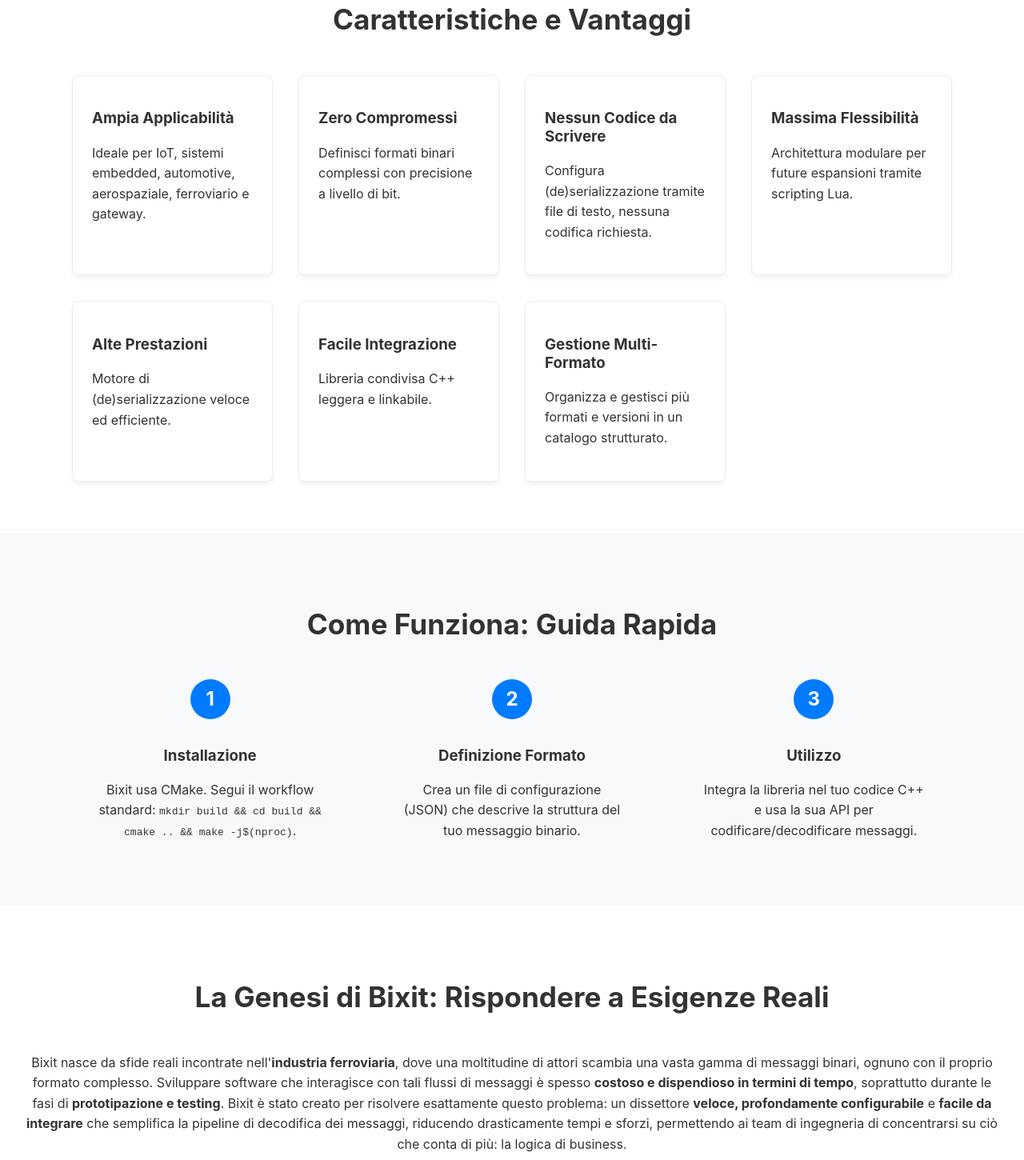
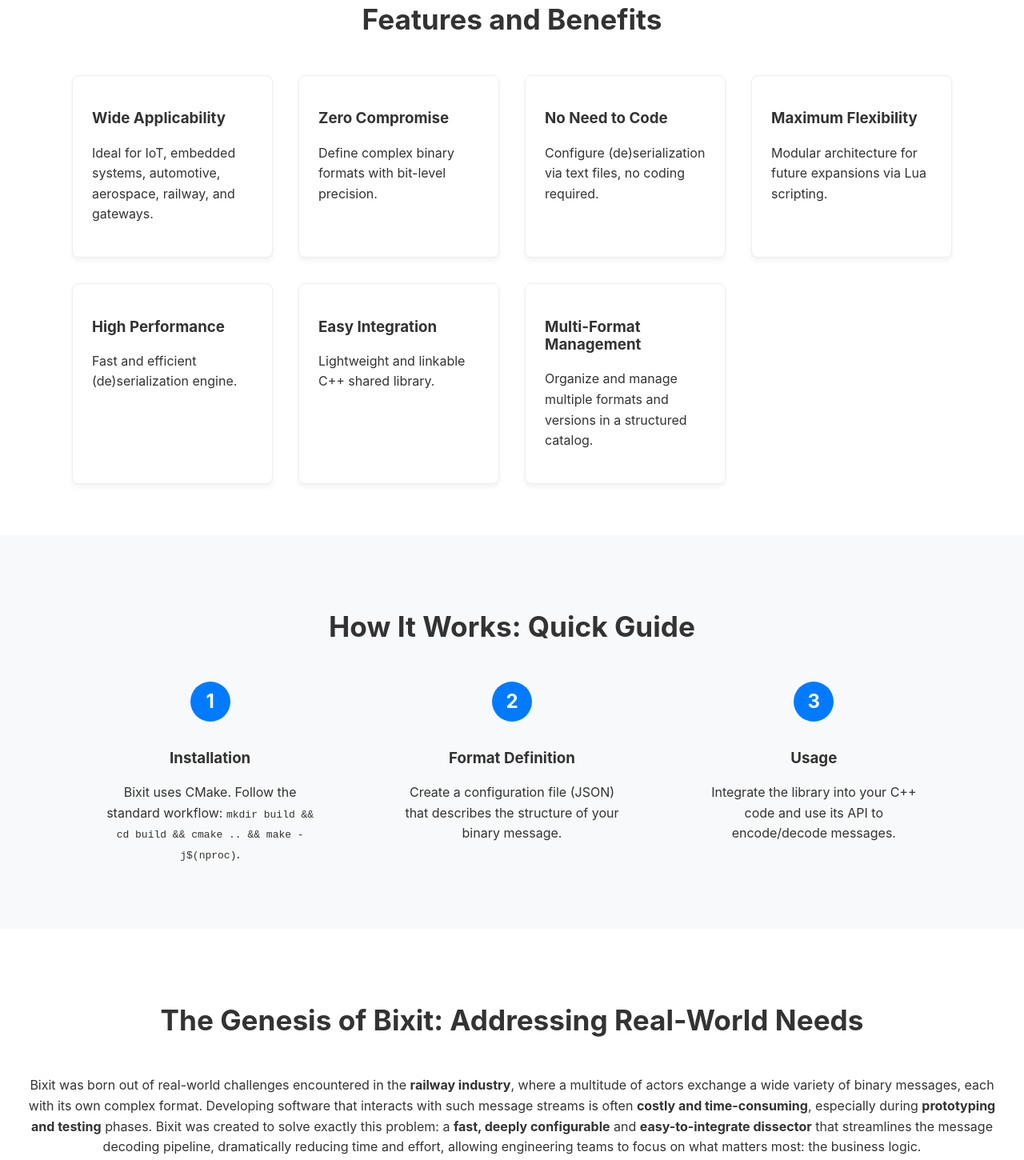
Before and after one commit to gitubo/bixit, a plain HTML site: page docs/index.html in a window 1280 px wide. Shown: the part 604-2054 px from the top of the page at 80% size. Drawn offline with Linux system fonts and the light colour scheme.

Commit message:
Update index.html

```diff
--- a/docs/index.html
+++ b/docs/index.html
@@ -1,9 +1,9 @@
 <!DOCTYPE html>
-<html lang="it">
+<html lang="en">
 <head>
     <meta charset="UTF-8">
     <meta name="viewport" content="width=device-width, initial-scale=1.0">
-    <title>Bixit - Il Tuo Dissettore di Messaggi Binari Senza Compromessi</title>
+    <title>Bixit - Your Uncompromising Binary Message Dissector</title>
     <link rel="stylesheet" href="style.css">
 </head>
 <body>
@@ -12,9 +12,9 @@
         <nav>
             <div class="logo">Bixit</div>
             <ul>
-                <li><a href="#features">Caratteristiche</a></li>
-                <li><a href="#how-it-works">Come Funziona</a></li>
-                <li><a href="#genesis">La Genesi</a></li>
+                <li><a href="#features">Features</a></li>
+                <li><a href="#how-it-works">How It Works</a></li>
+                <li><a href="#genesis">The Genesis</a></li>
             </ul>
         </nav>
     </header>
@@ -22,86 +22,86 @@
     <main>
         <section id="hero">
             <div class="hero-content">
-                <h1>Bixit: Dissezione di Messaggi Binari Senza Compromessi</h1>
-                <p>Bixit è un potente e configurabile dissettore di messaggi binari progettato per convertire messaggi binari in JSON di facile lettura e viceversa.</p>
-                <a href="#cta" class="cta-button">Inizia Ora</a>
+                <h1>Bixit: Uncompromising Binary Message Dissection</h1>
+                <p>Bixit is a powerful and configurable binary message dissector designed to convert binary messages into easy-to-read JSON and back.</p>
+                <a href="#cta" class="cta-button">Get Started Now</a>
             </div>
         </section>
 
         <section id="features">
-            <h2>Caratteristiche e Vantaggi</h2>
+            <h2>Features and Benefits</h2>
             <div class="features-grid">
                 <div class="feature-item">
                     <!-- Icona o testo rappresentativo -->
-                    <h3>Ampia Applicabilità</h3>
-                    <p>Ideale per IoT, sistemi embedded, automotive, aerospaziale, ferroviario e gateway.</p>
+                    <h3>Wide Applicability</h3>
+                    <p>Ideal for IoT, embedded systems, automotive, aerospace, railway, and gateways.</p>
                 </div>
                 <div class="feature-item">
-                    <h3>Zero Compromessi</h3>
-                    <p>Definisci formati binari complessi con precisione a livello di bit.</p>
+                    <h3>Zero Compromise</h3>
+                    <p>Define complex binary formats with bit-level precision.</p>
                 </div>
                 <div class="feature-item">
-                    <h3>Nessun Codice da Scrivere</h3>
-                    <p>Configura (de)serializzazione tramite file di testo, nessuna codifica richiesta.</p>
+                    <h3>No Need to Code</h3>
+                    <p>Configure (de)serialization via text files, no coding required.</p>
                 </div>
                 <div class="feature-item">
-                    <h3>Massima Flessibilità</h3>
-                    <p>Architettura modulare per future espansioni tramite scripting Lua.</p>
+                    <h3>Maximum Flexibility</h3>
+                    <p>Modular architecture for future expansions via Lua scripting.</p>
                 </div>
                 <div class="feature-item">
-                    <h3>Alte Prestazioni</h3>
-                    <p>Motore di (de)serializzazione veloce ed efficiente.</p>
+                    <h3>High Performance</h3>
+                    <p>Fast and efficient (de)serialization engine.</p>
                 </div>
                 <div class="feature-item">
-                    <h3>Facile Integrazione</h3>
-                    <p>Libreria condivisa C++ leggera e linkabile.</p>
+                    <h3>Easy Integration</h3>
+                    <p>Lightweight and linkable C++ shared library.</p>
                 </div>
                 <div class="feature-item">
-                    <h3>Gestione Multi-Formato</h3>
-                    <p>Organizza e gestisci più formati e versioni in un catalogo strutturato.</p>
+                    <h3>Multi-Format Management</h3>
+                    <p>Organize and manage multiple formats and versions in a structured catalog.</p>
                 </div>
             </div>
         </section>
 
         <section id="how-it-works">
-            <h2>Come Funziona: Guida Rapida</h2>
+            <h2>How It Works: Quick Guide</h2>
             <div class="steps">
                 <div class="step">
                     <span>1</span>
-                    <h3>Installazione</h3>
-                    <p>Bixit usa CMake. Segui il workflow standard: <code>mkdir build && cd build && cmake .. && make -j$(nproc)</code>.</p>
+                    <h3>Installation</h3>
+                    <p>Bixit uses CMake. Follow the standard workflow: <code>mkdir build && cd build && cmake .. && make -j$(nproc)</code>.</p>
                 </div>
                 <div class="step">
                     <span>2</span>
-                    <h3>Definizione Formato</h3>
-                    <p>Crea un file di configurazione (JSON) che descrive la struttura del tuo messaggio binario.</p>
+                    <h3>Format Definition</h3>
+                    <p>Create a configuration file (JSON) that describes the structure of your binary message.</p>
                 </div>
                 <div class="step">
                     <span>3</span>
-                    <h3>Utilizzo</h3>
-                    <p>Integra la libreria nel tuo codice C++ e usa la sua API per codificare/decodificare messaggi.</p>
+                    <h3>Usage</h3>
+                    <p>Integrate the library into your C++ code and use its API to encode/decode messages.</p>
                 </div>
             </div>
         </section>
 
         <section id="genesis">
-            <h2>La Genesi di Bixit: Rispondere a Esigenze Reali</h2>
+            <h2>The Genesis of Bixit: Addressing Real-World Needs</h2>
             <p>
-                Bixit nasce da sfide reali incontrate nell'<strong>industria ferroviaria</strong>, dove una moltitudine di attori scambia una vasta gamma di messaggi binari, ognuno con il proprio formato complesso. Sviluppare software che interagisce con tali flussi di messaggi è spesso <strong>costoso e dispendioso in termini di tempo</strong>, soprattutto durante le fasi di <strong>prototipazione e testing</strong>. Bixit è stato creato per risolvere esattamente questo problema: un dissettore <strong>veloce, profondamente configurabile</strong> e <strong>facile da integrare</strong> che semplifica la pipeline di decodifica dei messaggi, riducendo drasticamente tempi e sforzi, permettendo ai team di ingegneria di concentrarsi su ciò che conta di più: la logica di business.
+                Bixit was born out of real-world challenges encountered in the <strong>railway industry</strong>, where a multitude of actors exchange a wide variety of binary messages, each with its own complex format. Developing software that interacts with such message streams is often <strong>costly and time-consuming</strong>, especially during <strong>prototyping and testing</strong> phases. Bixit was created to solve exactly this problem: a <strong>fast, deeply configurable</strong> and <strong>easy-to-integrate dissector</strong> that streamlines the message decoding pipeline, dramatically reducing time and effort, allowing engineering teams to focus on what matters most: the business logic.
             </p>
         </section>
 
         <section id="cta">
-            <h2>Pronto a Semplificare la Gestione dei Messaggi Binari?</h2>
-            <p>Smetti di lottare con configurazioni complesse e inizia a decodificare ciò che conta davvero.</p>
-            <a href="https://github.com/gitubo/bixit" class="cta-button" target="_blank" rel="noopener noreferrer">Scopri Bixit su GitHub</a>
+            <h2>Ready to Simplify Binary Message Management?</h2>
+            <p>Stop wrestling with complex configurations and start decoding what truly matters.</p>
+            <a href="https://github.com/gitubo/bixit" class="cta-button" target="_blank" rel="noopener noreferrer">Discover Bixit on GitHub</a>
         </section>
     </main>
 
     <footer>
-        <p>&copy; 2025 Bixit. Tutti i diritti riservati.</p>
-        <p><a href="https://github.com/gitubo/bixit" target="_blank" rel="noopener noreferrer">Vedi il Progetto su GitHub</a></p>
-        <p><a href="https://www.gnu.org/licenses/lgpl-3.0" target="_blank" rel="noopener noreferrer">Licenza LGPL v3</a></p>
+        <p>&copy; 2025 Bixit. All rights reserved.</p>
+        <p><a href="https://github.com/gitubo/bixit" target="_blank" rel="noopener noreferrer">View Project on GitHub</a></p>
+        <p><a href="https://www.gnu.org/licenses/lgpl-3.0" target="_blank" rel="noopener noreferrer">LGPL v3 License</a></p>
     </footer>
 
     <script src="script.js"></script>
```
